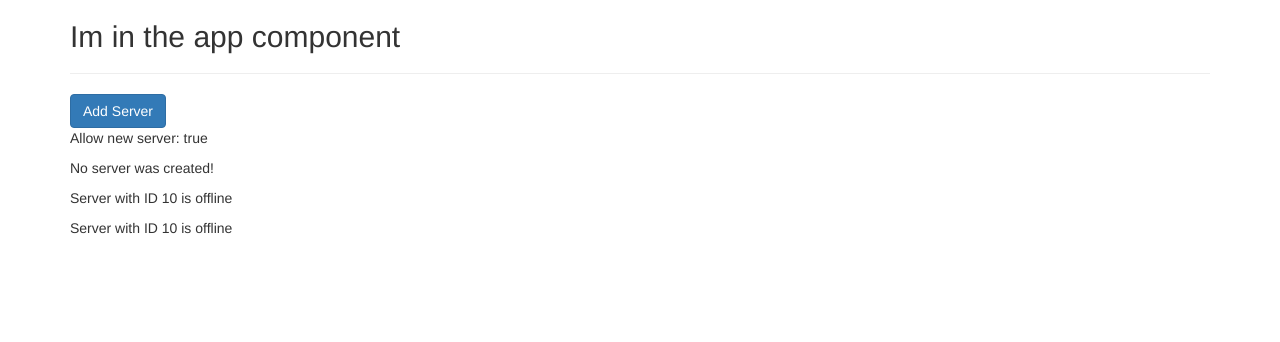
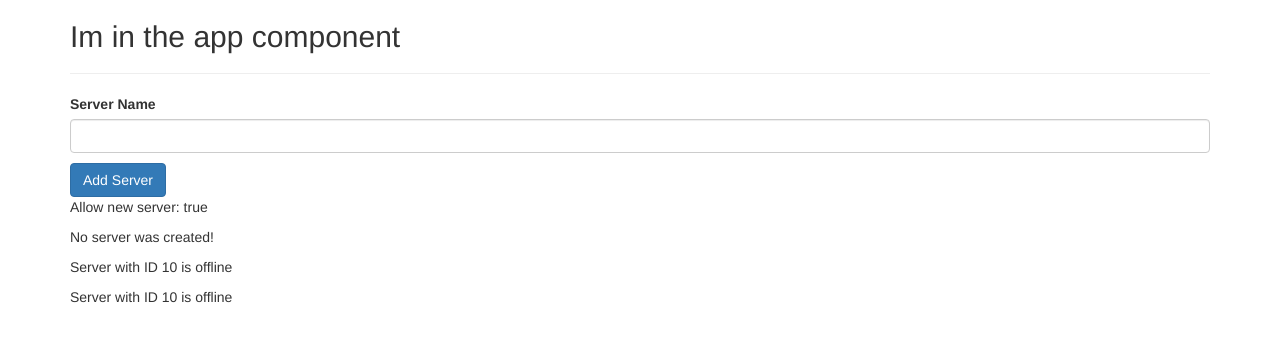
Before and after one commit to kvo189/Angular-Udemy-Course, an Angular app: page / in a window 1280 px wide. Shown: the top 342 px of the page. Built offline with nearby package versions, Linux system fonts and the light colour scheme.

Commit message:
Add 32.Pass data using event binding

```diff
--- a/src/app/servers/servers.component.html
+++ b/src/app/servers/servers.component.html
@@ -1,5 +1,11 @@
-<button [disabled]="!allowNewServer" class="btn btn-primary" (click)="onCreateServer()">Add Server</button>
+<label>Server Name</label>
+
+<input type="text" class="form-control" (input)="onUpdateServerName($event)">
+<p>{{serverName}}</p>
+
+<button (click)="onCreateServer()" [disabled]="!allowNewServer" class="btn btn-primary">Add Server</button>
 <p [innerText]="'Allow new server: ' + allowNewServer"></p>
 <p>{{serverCreationStatus}}</p>
+
 <app-server></app-server>
 <app-server></app-server>
--- a/src/app/servers/servers.component.ts
+++ b/src/app/servers/servers.component.ts
@@ -8,6 +8,7 @@
 export class ServersComponent implements OnInit {
   allowNewServer: boolean = false;
   serverCreationStatus: string = 'No server was created!';
+  serverName = '';
 
   constructor() {
     setTimeout(() => {
@@ -21,4 +22,8 @@
   onCreateServer() {
     this.serverCreationStatus = "Server was created!";
   }
+
+  onUpdateServerName(e: Event) {
+    this.serverName = (<HTMLInputElement>e.target).value;
+  }
 }
```
